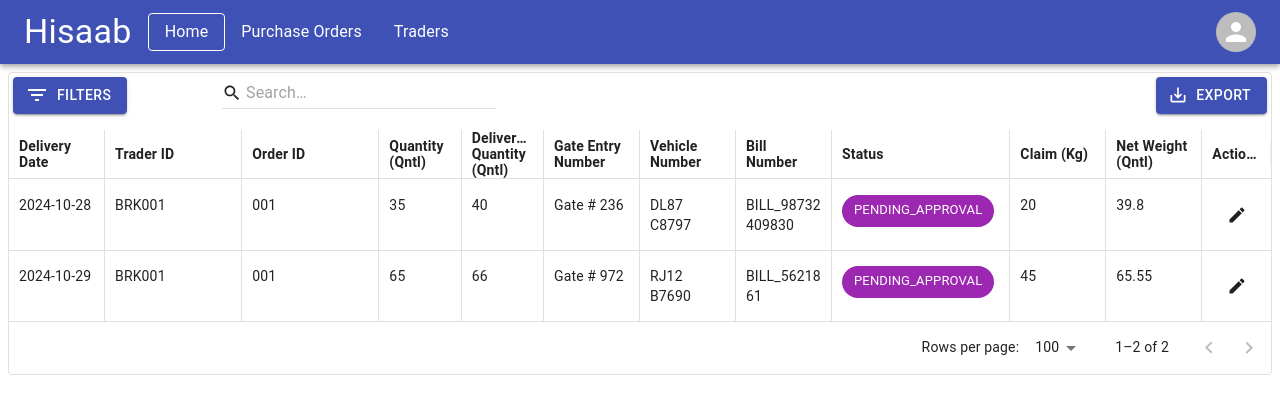
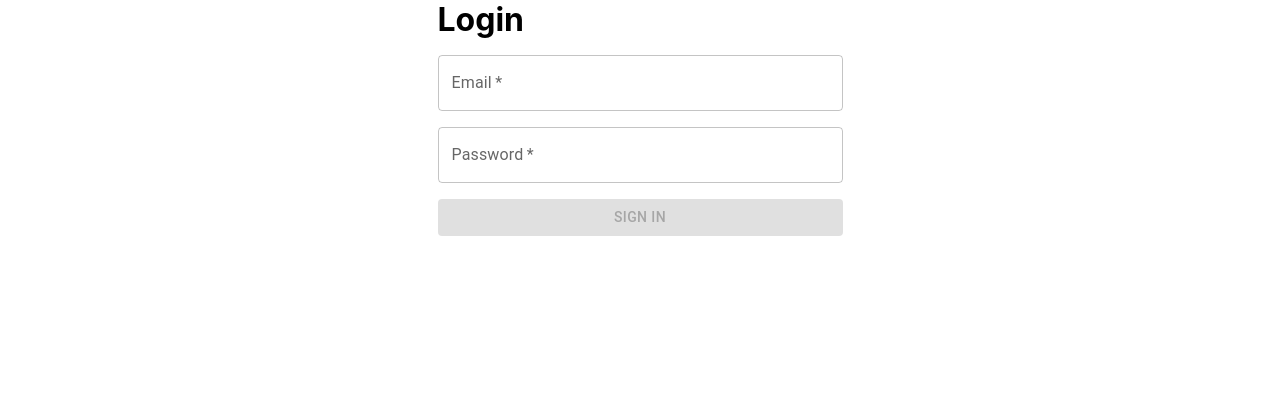
Before and after one commit to anurag108/hisaab, a React (Create React App) app in the folder frontend/: page / in a window 1280 px wide. Shown: the top 414 px of the page. Built offline with nearby package versions, Linux system fonts and the light colour scheme; the HTML template or start-up script is replaced by a standard one.

Commit message:
Introduce UserContext to provide details about logged in user

```diff
--- a/frontend/src/App.tsx
+++ b/frontend/src/App.tsx
@@ -12,6 +12,7 @@ import HisaabLogin from './login/HisaabLogin.react';
 import HisaabAppbar from './HisaabAppbar.react';
 import { indigo } from '@mui/material/colors';
 import { makePOSTCall } from './api';
+import { UserProvider } from './UserContext';
 
 const theme = createTheme({
   palette: {
@@ -26,12 +27,14 @@ function App() {
   const handleTabClick = async (tabId: string) => {
     setSelectedTab(tabId);
     if (tabId === 'LOGOUT') {
+      localStorage.removeItem("user");
       await makePOSTCall("/log/out", {});
     }
   };
 
   return (
     <ThemeProvider theme={theme}>
+      <UserProvider>
         <Box component="main">
           <HisaabAppbar selectedTab={selectedTab} handleTabClick={handleTabClick} />
           <Box sx={{ m: 1 }}>
@@ -42,6 +45,7 @@ function App() {
             {selectedTab === 'LOGOUT' && <HisaabLogin onLogin={() => setSelectedTab('HOME')} />}
           </Box>
         </Box>
+      </UserProvider>
     </ThemeProvider>
   );
 }
--- /dev/null
+++ b/frontend/src/UserContext.tsx
@@ -0,0 +1,34 @@
+import { createContext, ReactNode, useEffect, useState } from "react";
+import HisaabLogin from "./login/HisaabLogin.react";
+import { User } from "./types";
+
+const UserContext = createContext({});
+
+interface UserProviderProps {
+    children: ReactNode
+}
+
+export const UserProvider = (props: UserProviderProps) => {
+    const { children } = props;
+    const [currentUser, setCurrentUser] = useState<User | null>(null);
+
+    useEffect(() => {
+        const loggedInUser = localStorage.getItem("user");
+        if (loggedInUser) {
+            setCurrentUser(JSON.parse(loggedInUser));
+        } else {
+            setCurrentUser(null);
+        }
+    }, []);
+
+    const handleLogin = (user: User) => {
+        localStorage.setItem("user", JSON.stringify(user));
+        setCurrentUser(user);
+    }
+
+    return (
+        <UserContext.Provider value={[currentUser, setCurrentUser]}>
+            {!currentUser ? <HisaabLogin onLogin={handleLogin} /> : children}
+        </UserContext.Provider>
+    );
+}
```
Lines whose indentation alone changed are shown as unchanged.
